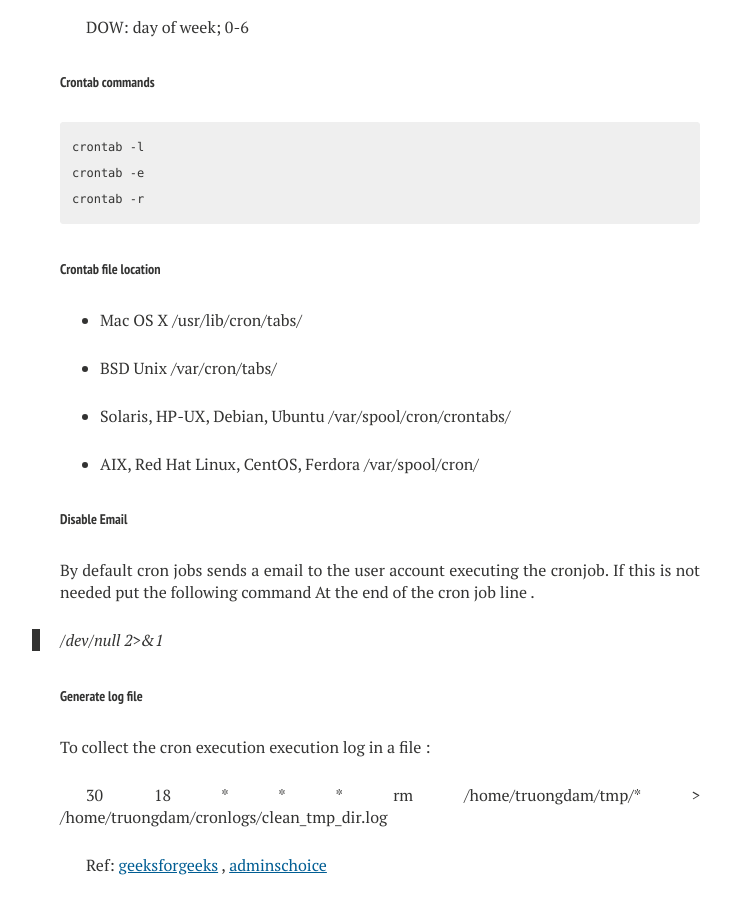
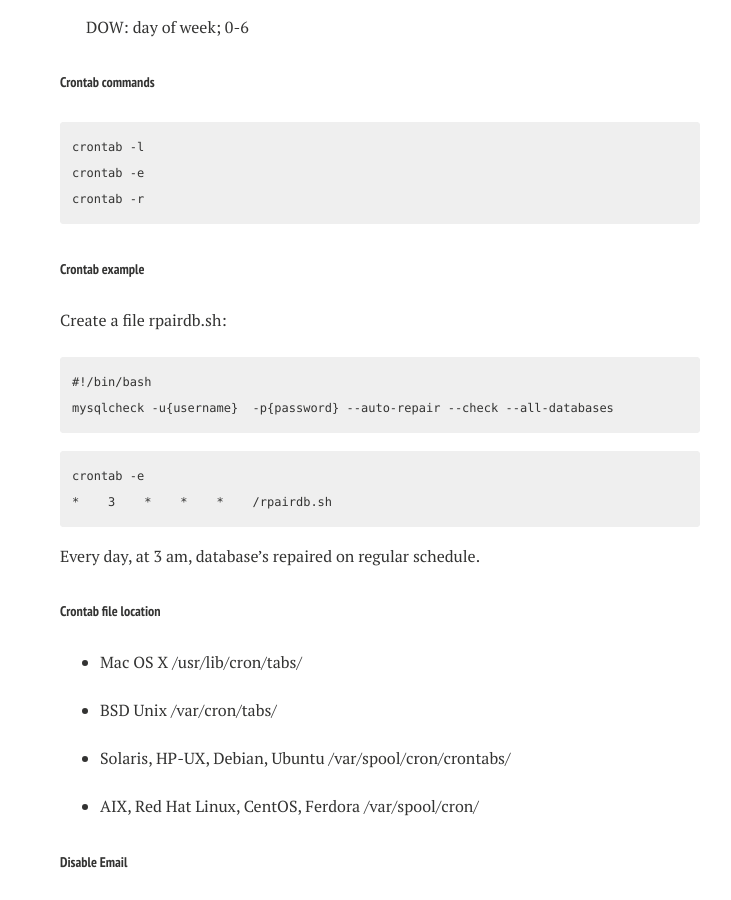
Before and after one commit to truongdam/truongdam.github.io, a Jekyll site: the page built from _posts/2019-07-30-crontab-brief.md, in a window 1280 px wide and 900 px high, scrolled down 541 px. Shown: the whole window, without its empty margins (260-991 px from the left). Built offline with Jekyll 4.4.1, drawn with Linux system fonts in a browser that asks for light colours; nearby versions of some CDN libraries; our own code applies the rules of GitHub Pages for plain Markdown files.

Commit message:
Update 2019-07-30-crontab-brief.md

````diff
--- a/_posts/2019-07-30-crontab-brief.md
+++ b/_posts/2019-07-30-crontab-brief.md
@@ -21,6 +21,18 @@ crontab -l
 crontab -e
 crontab -r
 ```
+
+###### Crontab example
+Create a file rpairdb.sh:
+```
+#!/bin/bash
+mysqlcheck -u{username}  -p{password} --auto-repair --check --all-databases
+```
+```
+crontab -e
+*    3    *    *    *    /rpairdb.sh
+```
+Every day, at 3 am, database's repaired on regular schedule.
 
 ###### Crontab file location
 
````
